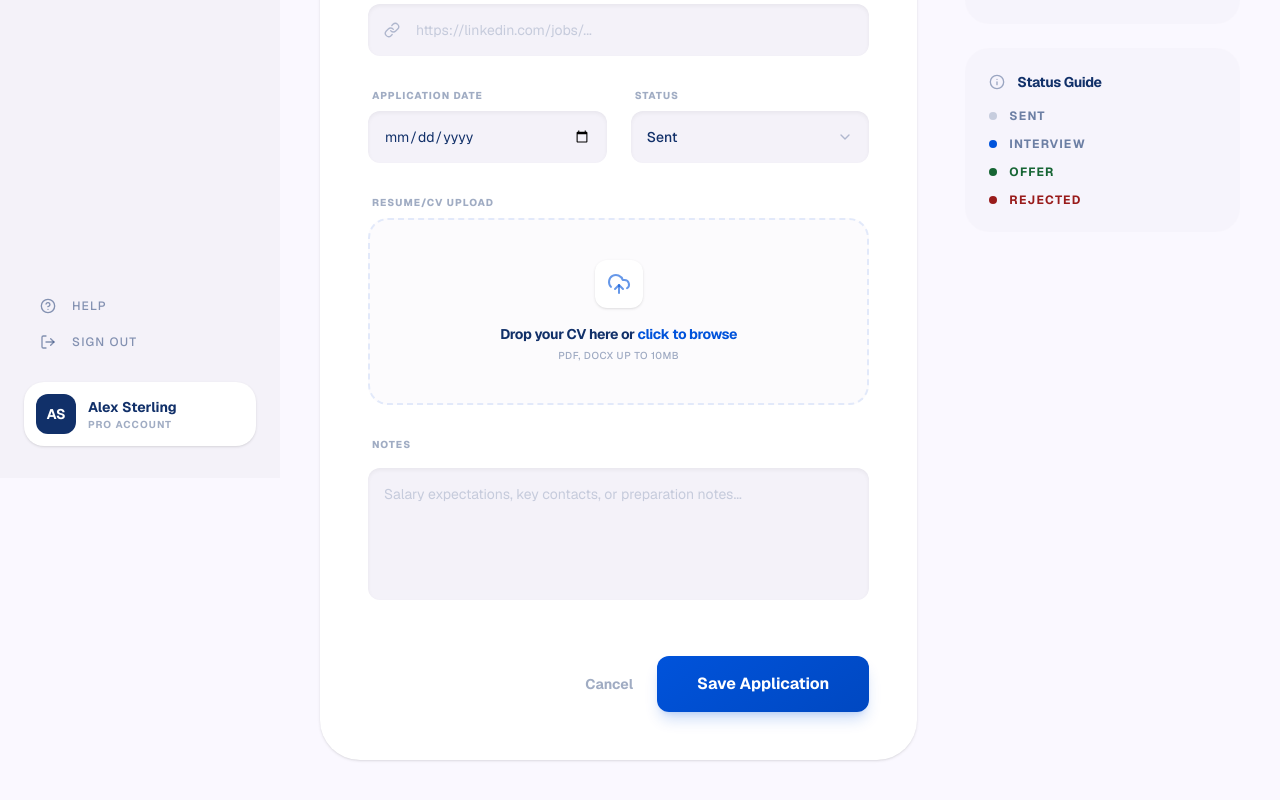
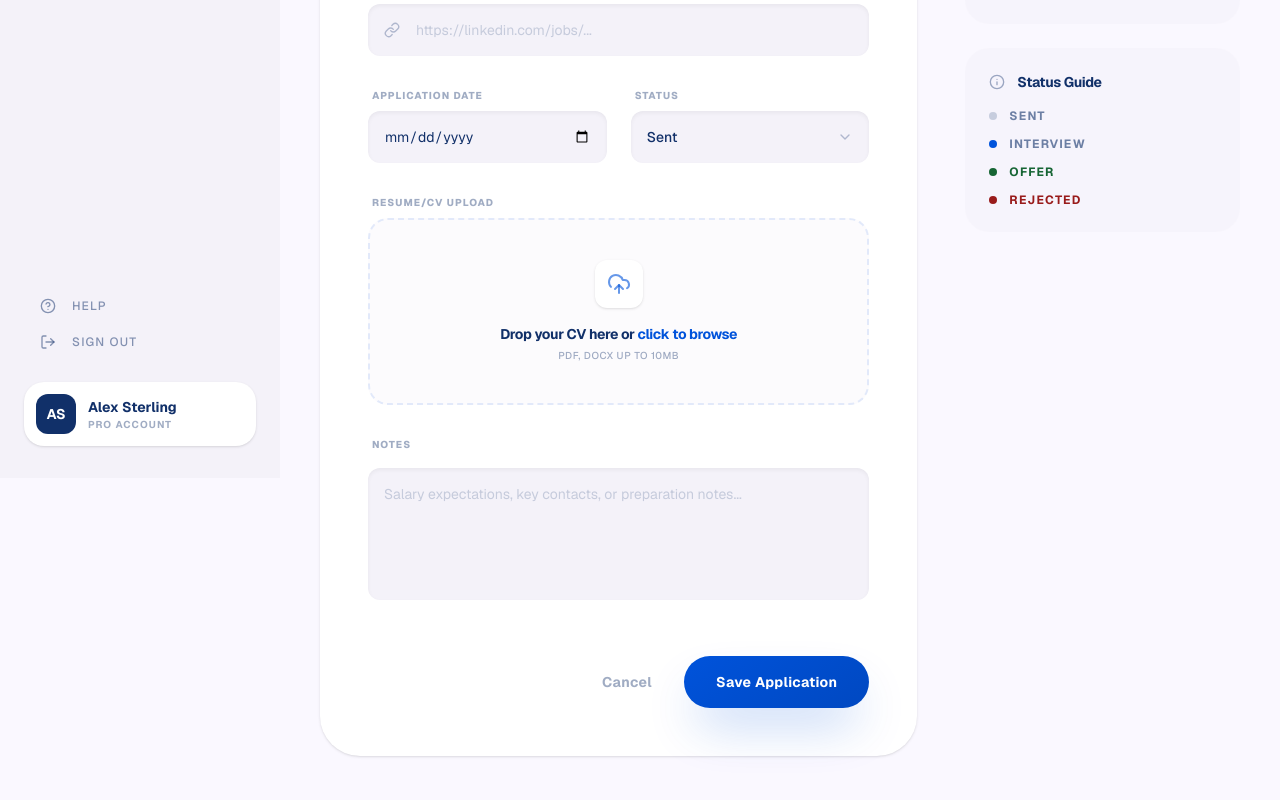
Before and after one commit to angelporlan/careerply, a Next.js app: page /applications/new in a window 1280 px wide. Shown: the part 322-1122 px from the top of the page. Built offline with nearby package versions, Linux system fonts and the light colour scheme.

Commit message:
Add ActionButton component and update New Application page with new button functionality

```diff
--- a/app/(main)/applications/new/page.tsx
+++ b/app/(main)/applications/new/page.tsx
@@ -6,6 +6,7 @@ import InfoCard from "@/components/applications/new/InfoCard";
 import { Link, Lightbulb, Info } from "lucide-react";
 import FormSelect from "@/components/applications/new/FormSelect";
 import FormTextArea from "@/components/applications/new/FormTextArea";
+import ActionButton from "@/components/ActionButton";
 
 export default function NewApplicationPage() {
     return (
@@ -60,13 +61,18 @@ export default function NewApplicationPage() {
                             />
                         </div>
 
-                        <div className="flex justify-end items-center gap-6 pt-6">
-                            <button type="button" className="text-on-surface/40 font-bold text-sm hover:text-on-surface transition-colors cursor-pointer">
-                                Cancel
-                            </button>
-                            <button type="submit" className="bg-primary-gradient text-white px-10 py-4 rounded-xl font-bold shadow-lg shadow-primary/20 hover:brightness-110 transition-all cursor-pointer">
-                                Save Application
-                            </button>
+                        <div className="flex justify-end items-center pt-6">
+                            <ActionButton
+                                label="Cancel"
+                                variant="ghost"
+                                href="/applications"
+                            />
+
+                            <ActionButton
+                                label="Save Application"
+                                type="submit"
+                            />
+
                         </div>
                     </form>
                 </div>
--- a/components/ActionButton.tsx
+++ b/components/ActionButton.tsx
@@ -3,11 +3,13 @@ import { LucideIcon } from "lucide-react";
 
 interface ActionButtonProps {
   label: string;
-  href?: string;           // Si tiene ruta, se comporta como un Link
-  onClick?: () => void;    // Si no tiene ruta, se comporta como un botón normal
-  icon?: LucideIcon;       // Icono opcional de Lucide
-  showPlus?: boolean;      // El "+" que tienes en tu diseño
-  variant?: "primary" | "secondary";
+  href?: string;
+  onClick?: () => void;
+  icon?: LucideIcon;
+  showPlus?: boolean;
+  // Añadimos 'ghost' para el estilo de Cancel
+  variant?: "primary" | "secondary" | "ghost";
+  type?: "button" | "submit"; // Útil para formularios
 }
 
 export default function ActionButton({
@@ -16,27 +18,33 @@ export default function ActionButton({
   onClick,
   icon: Icon,
   showPlus = false,
-  variant = "primary"
+  variant = "primary",
+  type = "button"
 }: ActionButtonProps) {
 
-  // Estilos base de "The Curator"
-  const baseStyles = "px-8 py-4 rounded-2xl font-bold flex items-center gap-3 transition-all active:scale-95 cursor-pointer shadow-2xl";
+  // Estilos base
+  const baseStyles = "px-8 py-4 rounded-full font-bold flex items-center gap-3 transition-all active:scale-95 cursor-pointer whitespace-nowrap";
 
-  // Lógica de colores según el manual
+  // Lógica de variantes según el manual de "The Curator"
   const variants = {
-    primary: "bg-primary-gradient text-white shadow-primary/20 hover:brightness-110",
-    secondary: "bg-surface-container-high text-on-surface shadow-on-surface/5 hover:bg-surface-container-highest"
+    // El botón azul con gradiente y sombra profunda
+    primary: "bg-primary-gradient text-white shadow-2xl shadow-primary/30 hover:brightness-110",
+
+    // Un botón gris suave para acciones secundarias
+    secondary: "bg-surface-container-high text-on-surface hover:bg-surface-container-highest",
+
+    // El botón "Cancel": Sin fondo, texto con opacidad, ideal para ir al lado del primary
+    ghost: "bg-transparent text-on-surface/40 hover:text-on-surface px-4 shadow-none"
   };
 
   const content = (
     <>
-      {showPlus && <span className="text-2xl font-light leading-none">+</span>}
+      {showPlus && <span className="text-xl font-light leading-none">+</span>}
       {Icon && <Icon className="w-5 h-5" />}
       <span className="text-sm tracking-wide">{label}</span>
     </>
   );
 
-  // Si el componente recibe un 'href', se renderiza como un Link de Next.js
   if (href) {
     return (
       <Link href={href} className={`${baseStyles} ${variants[variant]}`}>
@@ -45,9 +53,8 @@ export default function ActionButton({
     );
   }
 
-  // Si no hay href, se renderiza como un botón normal
   return (
-    <button onClick={onClick} className={`${baseStyles} ${variants[variant]}`}>
+    <button type={type} onClick={onClick} className={`${baseStyles} ${variants[variant]}`}>
       {content}
     </button>
   );
```
